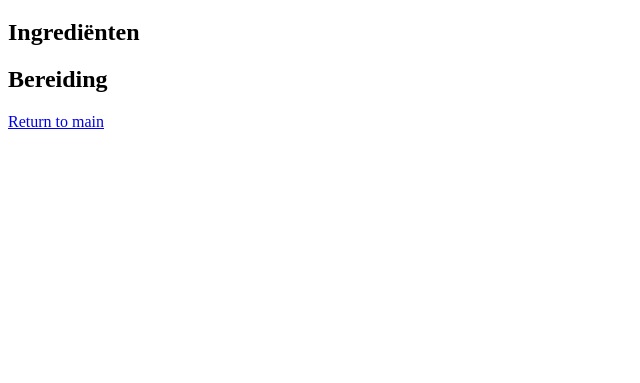
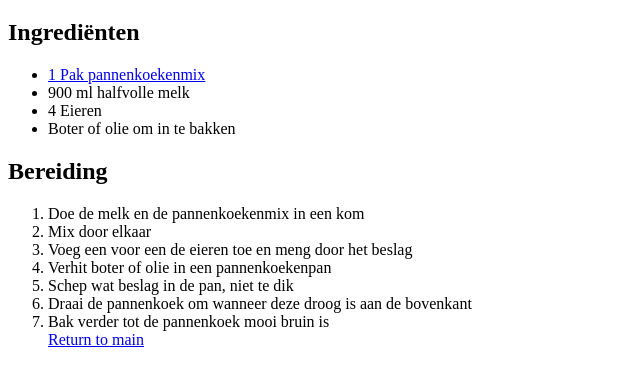
Before and after one commit to Ridepi/odin-recipes, a plain HTML site: page recipes/pannenkoeken.html in a window 1280 px wide. Shown: the part 61-444 px from the top of the page, without its empty margins (0-640 px from the left). Drawn offline with Linux system fonts and the light colour scheme.

Commit message:
Add description for pannenkoeken

```diff
--- a/recipes/pannenkoeken.html
+++ b/recipes/pannenkoeken.html
@@ -8,7 +8,21 @@
         <h1>Pannenkoeken</h1>
 
         <h2>Ingrediënten</h2>
+        <ul>
+            <li><a href="https://www.ah.nl/producten/product/wi238895/koopmans-mix-voor-pannenkoeken-volkoren">1 Pak pannenkoekenmix</a>
+            <li>900 ml halfvolle melk</li>
+            <li>4 Eieren</li>
+            <li>Boter of olie om in te bakken</li>
+        </ul>
         <h2>Bereiding</h2>
+        <ol>
+            <li>Doe de melk en de pannenkoekenmix in een kom</li>
+            <li>Mix door elkaar</li>
+            <li>Voeg een voor een de eieren toe en meng door het beslag</li>
+            <li>Verhit boter of olie in een pannenkoekenpan</li>
+            <li>Schep wat beslag in de pan, niet te dik</li>
+            <li>Draai de pannenkoek om wanneer deze droog is aan de bovenkant</li>
+            <li>Bak verder tot de pannenkoek mooi bruin is</li>
 
         <a href="../index.html">Return to main</a>
     </body>
```
